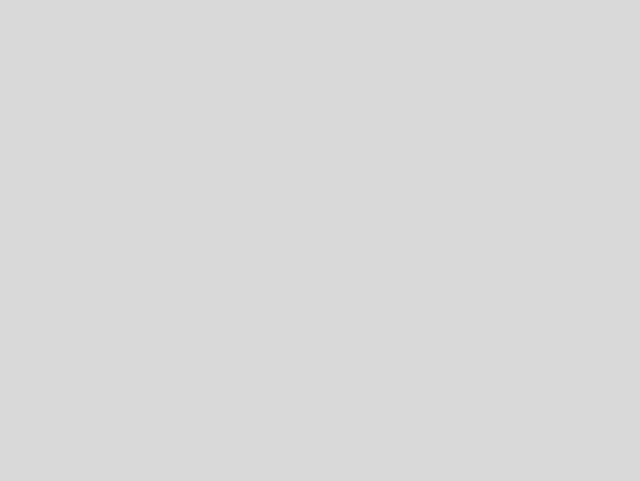
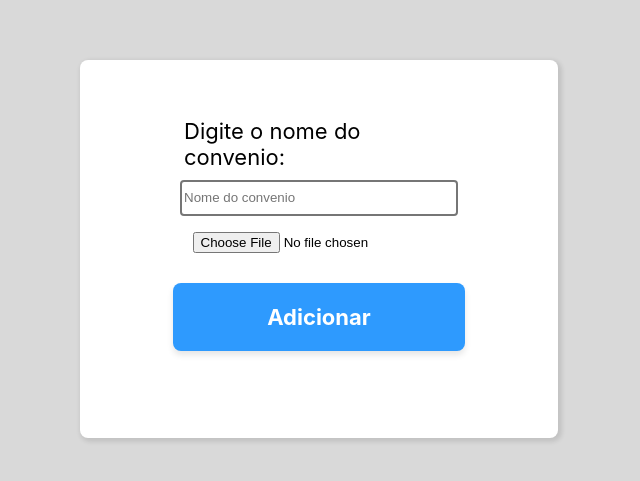
Before and after one commit to gustavovni08/geraCarteirinha, a React (Create React App) app: page /Adicionar in a window 1280 px wide. Before the commit this address had no page. Shown: the part 131-612 px from the top of the page, without its empty margins (321-961 px from the left). Built offline with nearby package versions, Linux system fonts and the light colour scheme.

Commit message:
feat:VAI SE FUDER CAPTALISMO

```diff
--- a/public/index.html
+++ b/public/index.html
@@ -14,6 +14,7 @@
       manifest.json provides metadata used when your web app is installed on a
       user's mobile device or desktop. See https://developers.google.com/web/fundamentals/web-app-manifest/
     -->
+
     <link rel="manifest" href="%PUBLIC_URL%/manifest.json" />
     <!--
       Notice the use of %PUBLIC_URL% in the tags above.
--- a/src/App.js
+++ b/src/App.js
@@ -1,5 +1,6 @@
 import GeraCarteirinhaIndividual from "./views/GeraCarteirinhaIndividual";
 import GeraCarteirinhaEmLote from "./views/GeraCarteirinaEmLote";
+import AdicionarCarteirinha from "./views/AdicionarCarteirinha";
 import Menu from "./views/Menu";
 import { Provider } from "./services/context";
 
@@ -14,6 +15,7 @@ function App() {
         <Route path='/' element={<Menu/>}/>
         <Route path='/individual' element={<GeraCarteirinhaIndividual/>}/>
         <Route path='/emLote' element={<GeraCarteirinhaEmLote/>}/>
+        <Route path='/Adicionar' element={<AdicionarCarteirinha/>}/>
       </Routes>
     </Router>
     </Provider>
--- a/src/components/form/FormContainer.js
+++ b/src/components/form/FormContainer.js
@@ -1,9 +1,10 @@
 import styled from "styled-components"
 import SelectContainer from "./SelectContainer"
 import InputContainer from "./InputContainer"
-import { useState } from "react"
+import { useState, useEffect } from "react"
 import ButtonContainer from "../utils/ButtonContainer"
 import api from "../../services/api"
+import axios from "axios"
 
 const MainContainer = styled.div`
     display:flex;
@@ -39,36 +40,19 @@ function FormContainer({onClick}){
     const [telefone, setTelefone] = useState('')
     const [tipo, setTipo] = useState('Individual')
     const [empresa, setEmpresa] = useState('SELECIONE')
+    const [empresas, setEmpresas] = useState([])
     const [qtdDepedentes, setQtdDepedentes] = useState('SELECIONE')
     const [listaDepedentes, setListaDepedentes] = useState([])
     const [dataNascimento, setDataNascimento] = useState()
     const [vendedor, setVendedor] = useState('Júlio')
     const [formaPagamento, setFormaPagamento] = useState('BOLETO')
     const [vencimento, setVencimento] = useState('5')
+    const [link, setLink] = useState('')
 
     const options = [
         { value: 'Individual', label: 'Individual'},
         { value: 'Familiar', label: 'Familiar'},
         { value: 'Empresarial', label: 'Empresarial'},
-    ]
-
-    const Empresas = [
-        { value: 'SELECIONE', label:'SELECIONE'},
-        { value: 'Veloo', label: 'Veloo'},
-        { value: 'Itelx', label: 'Itelx'},
-        { value: 'MaisTV', label: 'MaisTV'},
-        { value: 'Sitramico', label: 'Sitramico'},
-        { value: 'Colégio Santa Úrsula', label: 'Colégio Santa Úrsula'},
-        { value: 'Sindhal', label: 'Sindhal'},
-        { value: 'Alparque', label:'Alparque'},
-        { value: 'UPM', label:'UPM'},
-        { value: 'Sindprev', label:'Sindprev'},
-        { value: 'Assomal', label:'Assomal'},
-        { value: 'Bali', label:'Bali'},
-        { value: 'OdontoShopping', label:'OdontoShopping'},
-        { value: 'PuraAgua', label:'Pura Agua'},
-        { value: 'Pele', label:'Pele'},
-        { value: 'Sindfal', label:'Sindfal'},
     ]
 
     const formasPagamento = [
@@ -95,8 +79,6 @@ function FormContainer({onClick}){
         { value: 'Diego', label: 'Diego'},
         { value: 'Deya', label: 'Deya'},
     ]
-
-
 
     const multiplier = [
         {value: 0, label: 'SELECIONE'},
@@ -159,7 +141,8 @@ function FormContainer({onClick}){
             convenio: empresa || '',
             vendedor,
             forma_pagamento: formaPagamento,
-            vencimento
+            vencimento,
+            link
         }
         console.log(formData)
         try{
@@ -169,6 +152,40 @@ function FormContainer({onClick}){
         }
         onClick(formData)
     }
+
+    async function getConvenios(){
+        try{
+            const {data} = await axios.get("https://api.hbcard.com.br/convenios")
+            console.log(data.response)
+            return data.response
+        } catch (error) {
+            console.error(error)
+        }
+
+    }
+
+    useEffect(() => {
+
+        const getData = async () => {
+           const convenios = await getConvenios()
+            let iteredConvenios = []
+            convenios.forEach((item) => {
+                const convenio = {
+                    value: item.nome,
+                    label: item.nome,
+                    link: item.link
+                }
+                console.log(iteredConvenios)
+                iteredConvenios.push(convenio)
+            })
+
+            setEmpresas(iteredConvenios)
+
+        }
+
+        getData()
+
+    }, [])
 
     return(
         <MainContainer>
@@ -243,8 +260,11 @@ function FormContainer({onClick}){
                     <SelectContainer
                     label='Convênio'
                     value={empresa}
-                    options={Empresas}
-                    onChange={(event) => (setEmpresa(event.target.value))}/>
+                    options={empresas}
+                    onChange={(event) => {
+                        console.log(event.target.value)
+                        setEmpresa(event.target.value)
+                    }}/>
 
                     <SelectContainer
                     label='N° Depedentes'
@@ -277,8 +297,18 @@ function FormContainer({onClick}){
                 <SelectContainer
                 label='Convênio'
                 value={empresa}
-                options={Empresas}
-                onChange={(event) => (setEmpresa(event.target.value))}
+                options={empresas}
+                onChange={(event) => {
+                        console.log(event.target.value)
+                        console.log(empresas)
+                        empresas.forEach((item) => {
+                            if(item.label === event.target.value){
+                                console.log(item.link)
+                                setLink(item.link)
+                            }
+                        })
+                        setEmpresa(event.target.value)
+                    }}
                 />}
 
                 <ButtonContainer
--- /dev/null
+++ b/src/components/upload/AddCard.js
@@ -0,0 +1,87 @@
+import styled from "styled-components";
+import InputContainer from "../form/InputContainer";
+import { useState } from "react";
+import ButtonContainer from "../utils/ButtonContainer";
+import axios from "axios";
+
+const UploadCardContainer = styled.div`
+    display: flex;
+    align-items: center;
+    justify-content: center;
+    flex-direction: column;
+    background-color: #fff;
+    width: 450px;
+    height: 350px;
+    padding: 14px;
+    border-radius: 8px;
+    box-shadow: 2px 2px 4px 2px rgba(0, 0, 0, 0.1);
+    margin-bottom: 40px;
+    font-size: 22px;
+`;
+
+const NomeInputContainer = styled.div`
+    display: flex;
+    flex-direction: column;
+    font-size: 22px;
+    font-weight: bold;
+`;
+
+function AddCard() {
+    const [file, setFile] = useState(null);
+    const [nome, setNome] = useState('');
+
+    async function postConvenio() {
+        try {
+            // Verifica se o arquivo e o nome foram definidos
+            if (!file || !nome) {
+                window.alert("Por favor, preencha o nome e selecione um arquivo.");
+                return;
+            }
+
+            // Cria uma instância de FormData para enviar o arquivo e o nome
+            const formData = new FormData();
+            formData.append("nome", nome);
+            formData.append("imagem", file); // 'imagem' deve corresponder ao nome do campo no servidor
+
+            await axios.post('https://api.hbcard.com.br/convenios', formData, {
+                headers: {
+                    'Content-Type': 'multipart/form-data',
+                },
+            });
+
+            console.log('Upload feito com sucesso');
+            window.alert("Upload feito com sucesso!");
+
+        } catch (error) {
+            console.error("Erro no upload:", error);
+            window.alert("Erro ao fazer upload, tente novamente.");
+        }
+    }
+
+    return (
+        <div>
+            <UploadCardContainer>
+                <InputContainer
+                    label="Digite o nome do convenio"
+                    placeholder="Nome do convenio"
+                    value={nome}
+                    onChange={(event) => setNome(event.target.value)}
+                />
+                <div>
+                    <input
+                        type="file"
+                        accept=".png"
+                        onChange={(event) => setFile(event.target.files[0])}
+                    />
+                </div>
+
+                <ButtonContainer
+                    onClick={postConvenio}
+                    title="Adicionar"
+                />
+            </UploadCardContainer>
+        </div>
+    );
+}
+
+export default AddCard;
--- /dev/null
+++ b/src/views/AdicionarCarteirinha.js
@@ -0,0 +1,18 @@
+import AddCard from '../components/upload/AddCard'
+import styled from "styled-components";
+
+const MainContainer = styled.div`
+    display: flex;
+    align-items: center;
+    justify-content: center;
+    height:100vh;
+`
+
+export default function AdicionarCarteirinha(){
+    return(
+        <MainContainer>
+            <AddCard/>
+        </MainContainer>
+
+    )
+}
--- a/src/views/GeraCarteirinhaIndividual.js
+++ b/src/views/GeraCarteirinhaIndividual.js
@@ -11,6 +11,7 @@ function GeraCarteirinhaIndividual(){
     const [convenio, setConvenio] = useState('')
     const [showCard, setShowCard] = useState(false)
     const [lista, setLista] = useState([])
+    const [link, setLink] = useState()
 
     const gerarCarteirinha = (formData) => {
 
@@ -22,6 +23,7 @@ function GeraCarteirinhaIndividual(){
             setCard(formData.plano)
             setConvenio(formData.convenio)
             setLista(formData.listaDepedentes)
+            setLink(formData.link)
             console.log(formData)
             console.log(nome, lista, card, convenio)
             setShowCard(true)
@@ -35,8 +37,8 @@ function GeraCarteirinhaIndividual(){
         <div>
         {!showCard && <FormContainer onClick={gerarCarteirinha}/>}
         {showCard && card === 'Individual' && <PersonalCard nome={nome} codigo={codigo}/>}
-        {showCard && card === 'Empresarial' &&  convenio !== 'Sindprev' && <BusinessCard nome={nome} codigo={codigo} empresa={convenio} mostrarBotao={true}/>}
-        {showCard && card === 'Empresarial' &&  convenio === 'Sindprev' && <PersonalCard nome={nome} codigo={codigo} empresa={convenio}/>}
+        {showCard && card === 'Empresarial' &&  convenio !== 'Sindprev' && <BusinessCard nome={nome} codigo={codigo} empresa={convenio} mostrarBotao={true} link={link}/>}
+        {showCard && card === 'Empresarial' &&  convenio === 'Sindprev' && <PersonalCard nome={nome} codigo={codigo} empresa={convenio} link={link}/>}
         {showCard && card === 'Familiar' && convenio === 'SELECIONE' && (
             <>
             <PersonalCard
@@ -77,6 +79,7 @@ function GeraCarteirinhaIndividual(){
                             codigo={codigo+index+1}
                             empresa={convenio}
                             mostrarBotao={true}
+                            link={link}
                             />
                         )
                     })
--- a/src/views/Menu.js
+++ b/src/views/Menu.js
@@ -19,6 +19,9 @@ function Menu(){
             <MenuCard
             title="Em Lote"
             navigate="emLote"/>
+            <MenuCard
+            title="Adicionar"
+            navigate="Adicionar"/>
         </MainContainer>
 
     )
```
Also changed, not shown: src/components/card/BusinessCard.js (+60 -43 lines).
